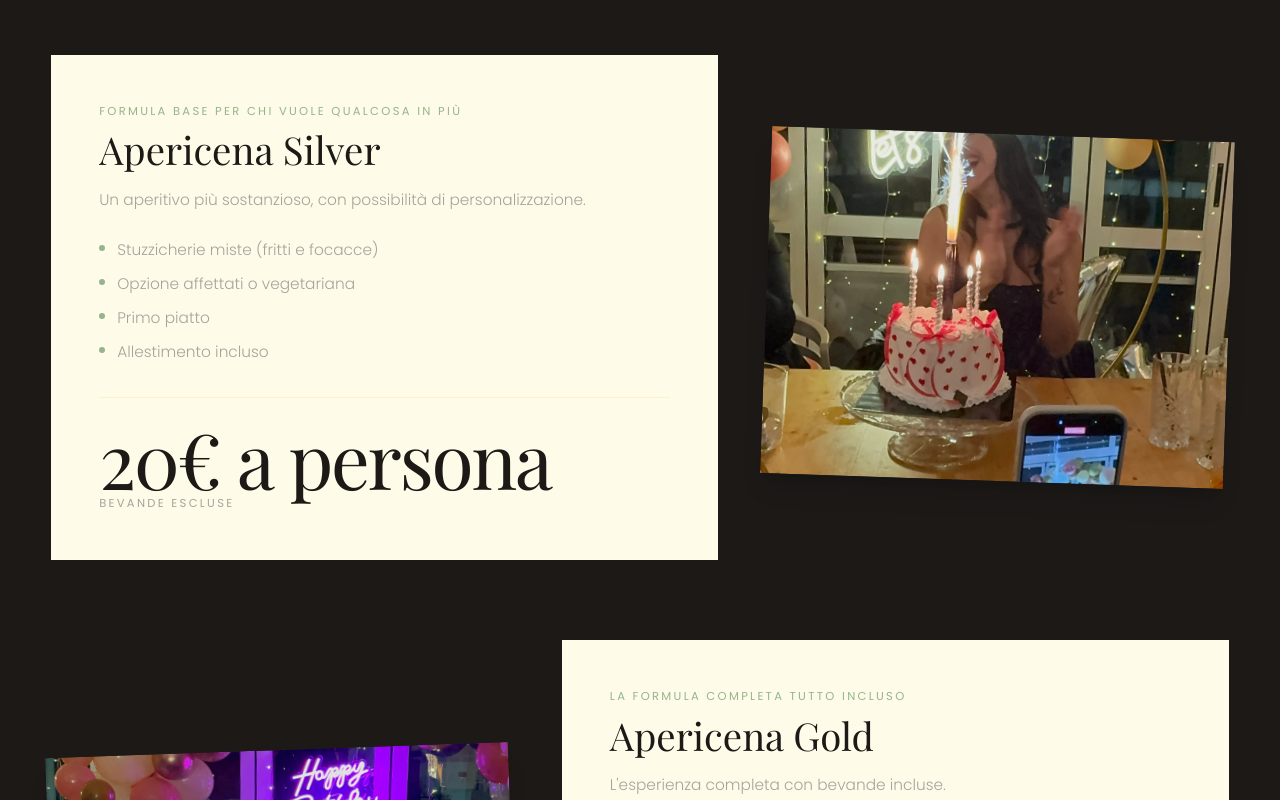
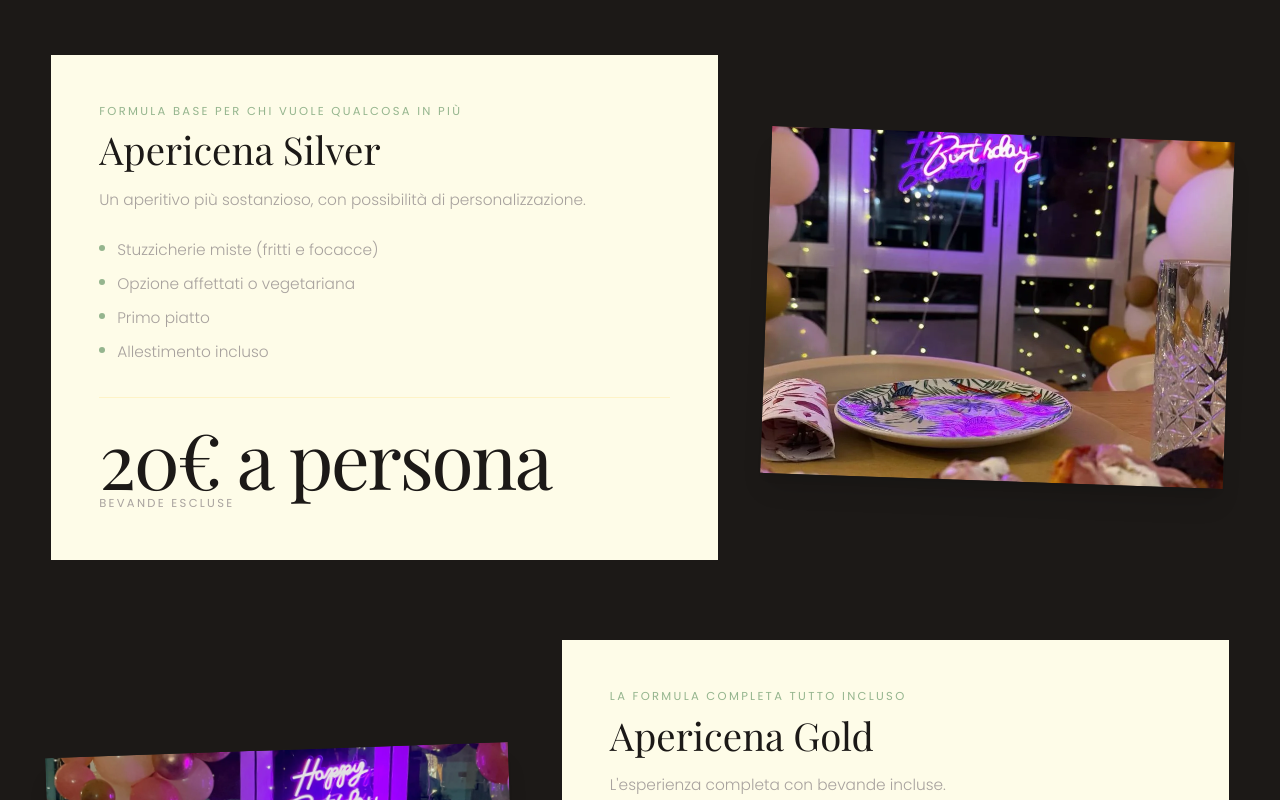
Before and after one commit to webwiseitalia/caffedelcorso, a React (Vite) app: page /eventi-privati in a window 1280 px wide. Shown: the part 1320-2120 px from the top of the page. Built offline with nearby package versions, Linux system fonts and the light colour scheme.

Commit message:
[WEBWISE-STUDIO] Updates

```diff
--- a/src/pages/EventiPrivati.jsx
+++ b/src/pages/EventiPrivati.jsx
@@ -18,6 +18,7 @@ import foto18 from '../assets/foto/foto-18.webp'
 import eventoBirthday from '../assets/new/new-9.webp'
 import eventoLaurea from '../assets/new/new-6.webp'
 import eventoParty from '../assets/new/new-1.webp'
+import eventoAllestimento from '../assets/foto/foto-31.webp'
 import sfondoCocktail from '../assets/sfondi/sfondi-3.webp'
 
 gsap.registerPlugin(ScrollTrigger)
@@ -95,7 +96,7 @@ export default function EventiPrivati() {
       ],
       price: '20€ a persona',
       note: 'Bevande escluse',
-      image: eventoParty,
+      image: eventoAllestimento,
     },
     {
       title: 'Apericena Gold',
@@ -128,6 +129,7 @@ export default function EventiPrivati() {
       note: 'Contattaci per un preventivo personalizzato',
       highlight: true,
       image: eventoLaurea,
+      rotateImage: 90,
     },
     {
       title: 'CorsoBrunch',
@@ -278,6 +280,7 @@ export default function EventiPrivati() {
                       src={formula.image}
                       alt={formula.title}
                       className="w-full h-full object-cover hover:scale-105 transition-transform duration-700"
+                      style={formula.rotateImage ? { transform: `rotate(${formula.rotateImage}deg) scale(1.4)` } : {}}
                     />
                   </div>
                 </div>
```
Also changed, not shown: src/assets/foto/foto-31.webp (added), 3 other files (tests, documents, lock files or other folders).
